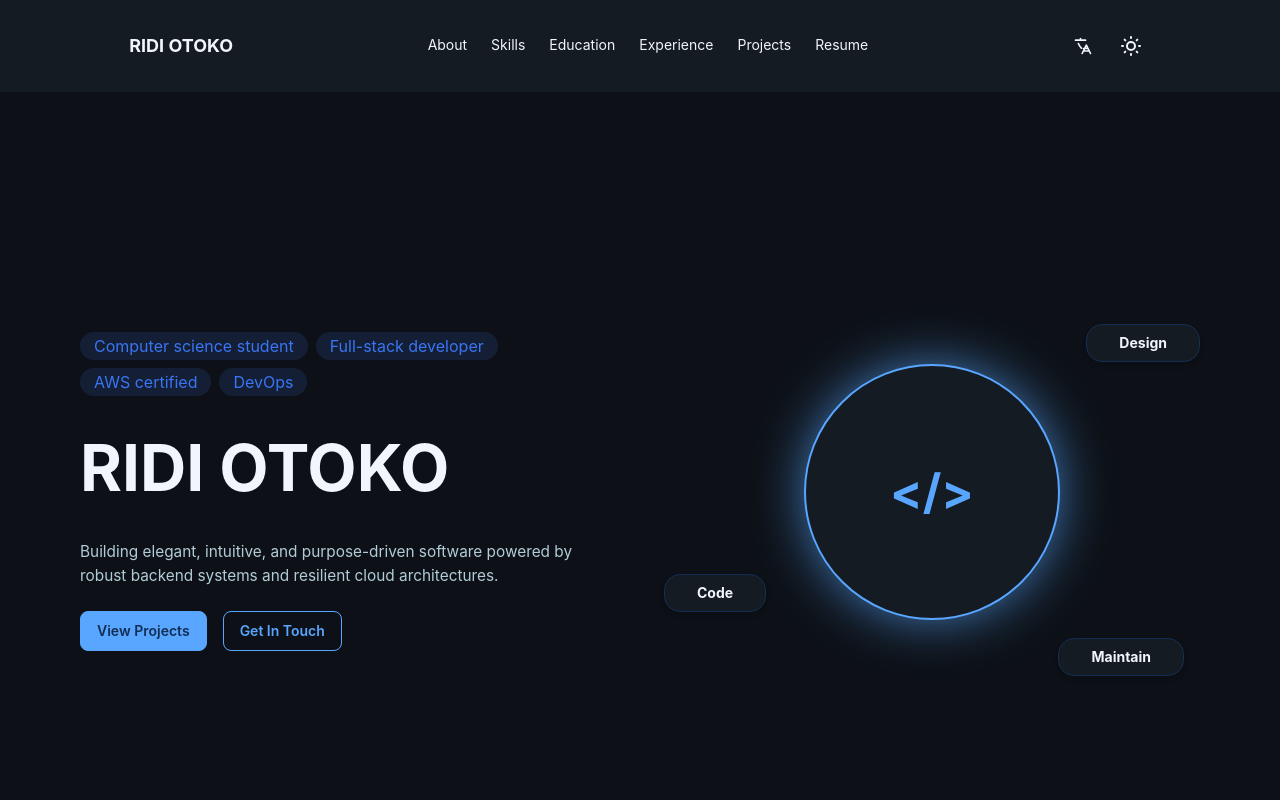
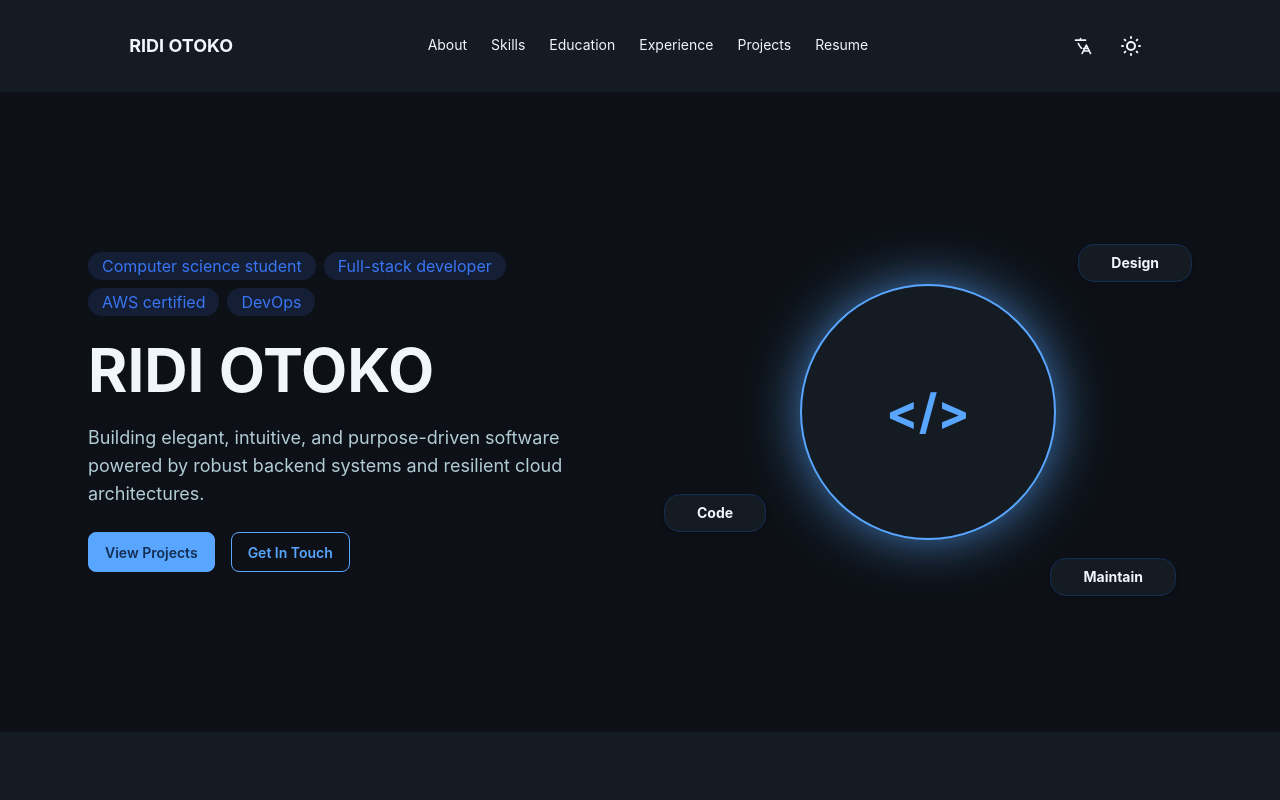
Before and after one commit to rdplus2015/r-portfolio, a React (Vite) app in the folder ui-app/: page / in a window 1280 px wide. Shown: the top 800 px of the page. Built offline with nearby package versions, Linux system fonts and the light colour scheme.

Commit message:
fix(Hero.tsx) hero component updated

```diff
--- a/ui-app/src/components/Tag.tsx
+++ b/ui-app/src/components/Tag.tsx
@@ -12,7 +12,7 @@ interface TagProps {
 export function Tag({ label, color }: TagProps) {
   return (
     <div
-      className="badge badge-sm lg:badge-lg badge-secondary gap-2 border border-transparent transition-colors duration-300"
+      className="badge badge-lg lg:badge-lg badge-secondary gap-2 border border-transparent transition-colors duration-300"
       style={{ borderColor: "transparent" }}
       onMouseEnter={(e) => color && (e.currentTarget.style.borderColor = color)}
       onMouseLeave={(e) => (e.currentTarget.style.borderColor = "transparent")}
--- a/ui-app/src/components/sections/Hero.tsx
+++ b/ui-app/src/components/sections/Hero.tsx
@@ -1,3 +1,4 @@
+import { Link } from "react-router-dom"
 import { Tag } from "../Tag.tsx"
 
 export function Hero() {
@@ -10,13 +11,11 @@ export function Hero() {
     }
 
     return (
-        <div id={"Hero"} className="hero border-b border-base-200 bg-base-100 min-h-screen">
-            <div className="hero-content flex gap-12 max-w-6xl">
+        <div id={"Hero"} className="border-b border-base-200 bg-base-100 py-25 lg:py-30">
+            <div className="grid grid-cols-1 lg:grid-cols-2 gap-12 max-w-6xl mx-auto px-4 sm:px-6 items-center">
 
-                 {/* Text block: tags, title, description, CTA buttons */}
-                    <div className="flex-1 flex flex-col gap-6 text-center lg:text-left items-center lg:items-start">
+                <div className="flex flex-col gap-6 text-center lg:text-left items-center lg:items-start">
 
-                                   {/* Role/skill tags */}
                     <div className="flex gap-2 flex-wrap justify-center lg:justify-start">
                         <Tag label="Computer science student" />
                         <Tag label="Full-stack developer" />
@@ -24,27 +23,22 @@ export function Hero() {
                         <Tag label="DevOps" />
                     </div>
 
-                                   {/* Main title, fluid size via clamp() instead of fixed breakpoints */}
-                                   <h1 className="text-[clamp(2rem,5vw,4.5rem)] font-bold">
+                    <h1 className="text-4xl sm:text-5xl lg:text-6xl font-bold">
                         {HERO_DATA.title}
                     </h1>
 
-                                   {/* Short intro/description, also fluid but within a tighter range */}
-                                   <p className="text-[clamp(0.95rem,1.2vw,1.25rem)] text-neutral-content">
+                    <p className="text-base sm:text-lg text-neutral-content max-w-md lg:max-w-none">
                         {HERO_DATA.description}
                     </p>
 
-                                   {/* Call to action buttons */}
-                                   <div className="flex gap-4">
-                                       <button className="btn btn-primary">{HERO_DATA.buttonTextOne}</button>
-                                       <button className="btn btn-outline btn-primary">{HERO_DATA.buttonTextTwo}</button>
+                    {/* Call to action buttons — now real navigation links */}
+                    <div className="flex gap-4 flex-wrap justify-center lg:justify-start">
+                        <Link to="/projects" className="btn btn-primary">{HERO_DATA.buttonTextOne}</Link>
+                        <Link to="/#contact" className="btn btn-outline btn-primary">{HERO_DATA.buttonTextTwo}</Link>
                     </div>
                 </div>
 
-
-                <div className="flex-1 hidden lg:flex items-center justify-center">
-
-                        <div className="flex-1 relative flex items-center justify-center min-h-[400px]">
+                <div className="hidden lg:flex relative items-center justify-center min-h-[400px]">
                     <div className="w-64 h-64 rounded-full bg-base-200 border-2 border-primary shadow-[0_0_60px_-10px] shadow-primary flex items-center justify-center">
                         <span className="text-5xl font-bold text-primary">{"</>"}</span>
                     </div>
@@ -61,9 +55,8 @@ export function Hero() {
                         <h4 className="font-bold text-sm">Maintain</h4>
                     </div>
                 </div>
+
             </div>
         </div>
-        </div>
-
     )
 }
```
Lines whose indentation alone changed are shown as unchanged.
